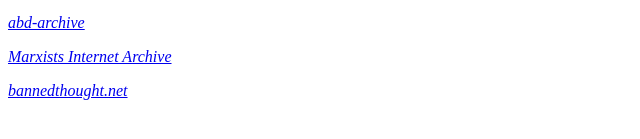
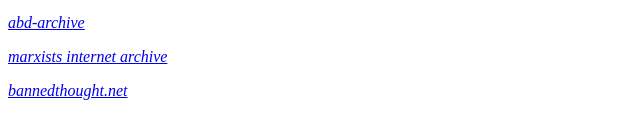
Before and after one commit to ma1tai/resourceguide, a plain HTML site: page index.html in a window 1280 px wide. Shown: the part 637-776 px from the top of the page, 0-640 px from the left. Drawn offline with Linux system fonts and the light colour scheme.

Commit message:
rsupdate.html

```diff
--- a/index.html
+++ b/index.html
@@ -94,7 +94,7 @@
 </p>
 <p>
     <i>
-        <a href="https://www.marxists.org/"target= "_blank">Marxists Internet Archive</a>
+        <a href="https://www.marxists.org/"target= "_blank">marxists internet archive</a>
     </i>
 </p>
 <p>
```
